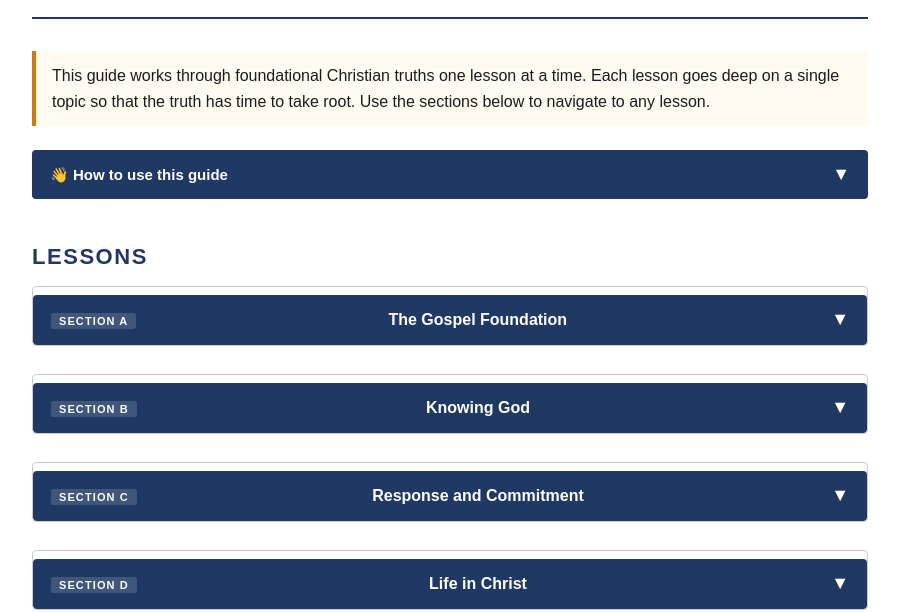
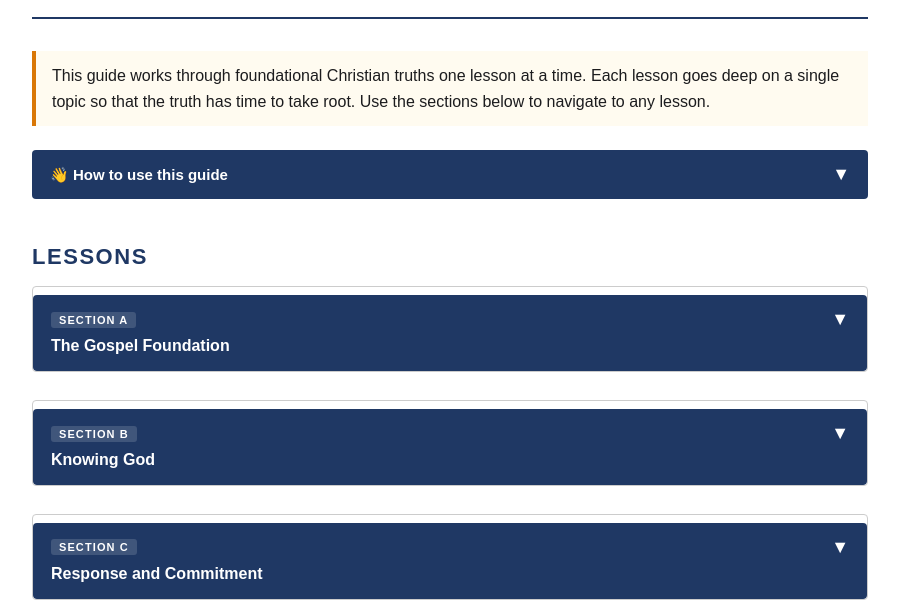
Before and after one commit to Daveflyon/btf-lifearise, a plain HTML site: page index.html in a window 1280 px wide. Shown: the part 360-972 px from the top of the page, without its empty margins (190-1089 px from the left). Drawn offline with Linux system fonts and the light colour scheme.

Commit message:
Fix section header layout: force Section tag onto its own line above title

```diff
--- a/index.html
+++ b/index.html
@@ -169,8 +169,16 @@
     color: #ffffff;
     padding: 14px 18px;
     display: flex;
-    align-items: baseline;
-    gap: 12px;
+    flex-direction: column;
+    align-items: flex-start;
+    gap: 6px;
+  }
+
+  .section-header-top {
+    display: flex;
+    align-items: center;
+    justify-content: space-between;
+    width: 100%;
   }
 
   .section-tag {
@@ -292,9 +300,11 @@
 
 <div class="section-card">
   <button class="accordion-btn section-header" aria-expanded="false" aria-controls="section-a-body" id="section-a-btn">
-    <span class="section-tag">Section A</span>
+    <span class="section-header-top">
+      <span class="section-tag">Section A</span>
+      <span class="accordion-icon" aria-hidden="true">▼</span>
+    </span>
     <span class="section-title-text">The Gospel Foundation</span>
-    <span class="accordion-icon" aria-hidden="true">▼</span>
   </button>
   <div class="accordion-body" id="section-a-body" role="region" aria-labelledby="section-a-btn">
   <p class="section-descriptor">Lessons 1–3. What the Gospel actually is, how God saves us and what it means to stand righteous before Him.</p>
@@ -317,9 +327,11 @@
 
 <div class="section-card">
   <button class="accordion-btn section-header" aria-expanded="false" aria-controls="section-b-body" id="section-b-btn">
-    <span class="section-tag">Section B</span>
+    <span class="section-header-top">
+      <span class="section-tag">Section B</span>
+      <span class="accordion-icon" aria-hidden="true">▼</span>
+    </span>
     <span class="section-title-text">Knowing God</span>
-    <span class="accordion-icon" aria-hidden="true">▼</span>
   </button>
   <div class="accordion-body" id="section-b-body" role="region" aria-labelledby="section-b-btn">
   <p class="section-descriptor">Lessons 4–5. What it means to be in relationship with God and the true character of the God we are relating to.</p>
@@ -338,9 +350,11 @@
 
 <div class="section-card">
   <button class="accordion-btn section-header" aria-expanded="false" aria-controls="section-c-body" id="section-c-btn">
-    <span class="section-tag">Section C</span>
+    <span class="section-header-top">
+      <span class="section-tag">Section C</span>
+      <span class="accordion-icon" aria-hidden="true">▼</span>
+    </span>
     <span class="section-title-text">Response and Commitment</span>
-    <span class="accordion-icon" aria-hidden="true">▼</span>
   </button>
   <div class="accordion-body" id="section-c-body" role="region" aria-labelledby="section-c-btn">
   <p class="section-descriptor">Lessons 6–8. How we respond to what God has done: through repentance, wholehearted commitment and water baptism.</p>
@@ -363,9 +377,11 @@
 
 <div class="section-card">
   <button class="accordion-btn section-header" aria-expanded="false" aria-controls="section-d-body" id="section-d-btn">
-    <span class="section-tag">Section D</span>
+    <span class="section-header-top">
+      <span class="section-tag">Section D</span>
+      <span class="accordion-icon" aria-hidden="true">▼</span>
+    </span>
     <span class="section-title-text">Life in Christ</span>
-    <span class="accordion-icon" aria-hidden="true">▼</span>
   </button>
   <div class="accordion-body" id="section-d-body" role="region" aria-labelledby="section-d-btn">
   <p class="section-descriptor">Lessons 9–16. Who you now are in Christ, how to handle sin, the trustworthiness of God's Word and living in the power of the Holy Spirit.</p>
```
